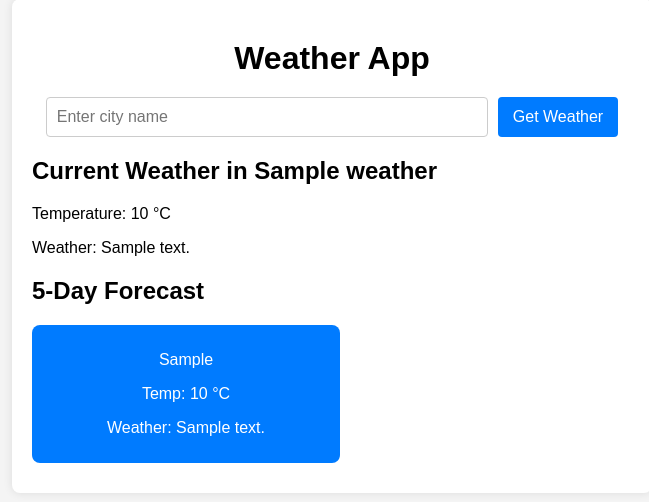
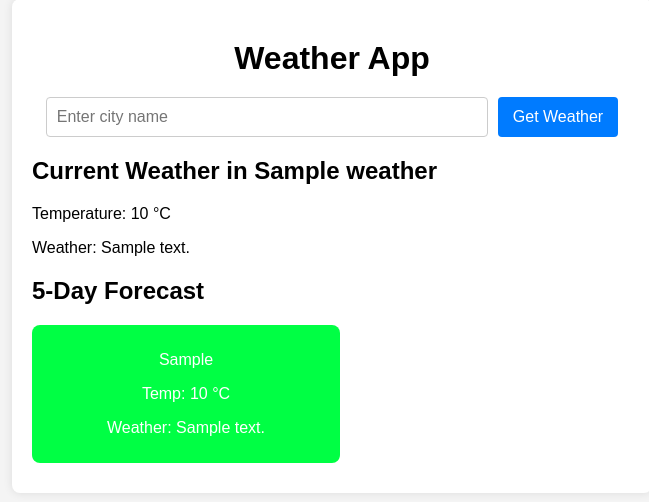
Before and after one commit to xhosro/python-cloudrun-gcp, a Flask app: template templates/index.html in a window 1280 px wide. Shown: the part 51-553 px from the top of the page, without its empty margins (308-957 px from the left). Run offline with Flask 3, Linux system fonts and the light colour scheme; the template is opened without the code that fills it: most values are stand-ins (such as "Sample title", 1, 10 or a date in 2020); parts of the project's set-up code (start-up, migrations or seed data) failed here and were passed over.

Commit message:
chang bg color

```diff
--- a/static/style.css
+++ b/static/style.css
@@ -66,7 +66,7 @@ h2 {
 }
 
 .forecast-item {
-    background-color: #007BFF;
+    background-color: #00ff44;
     color: #fff;
     padding: 10px;
     border-radius: 8px;
```
